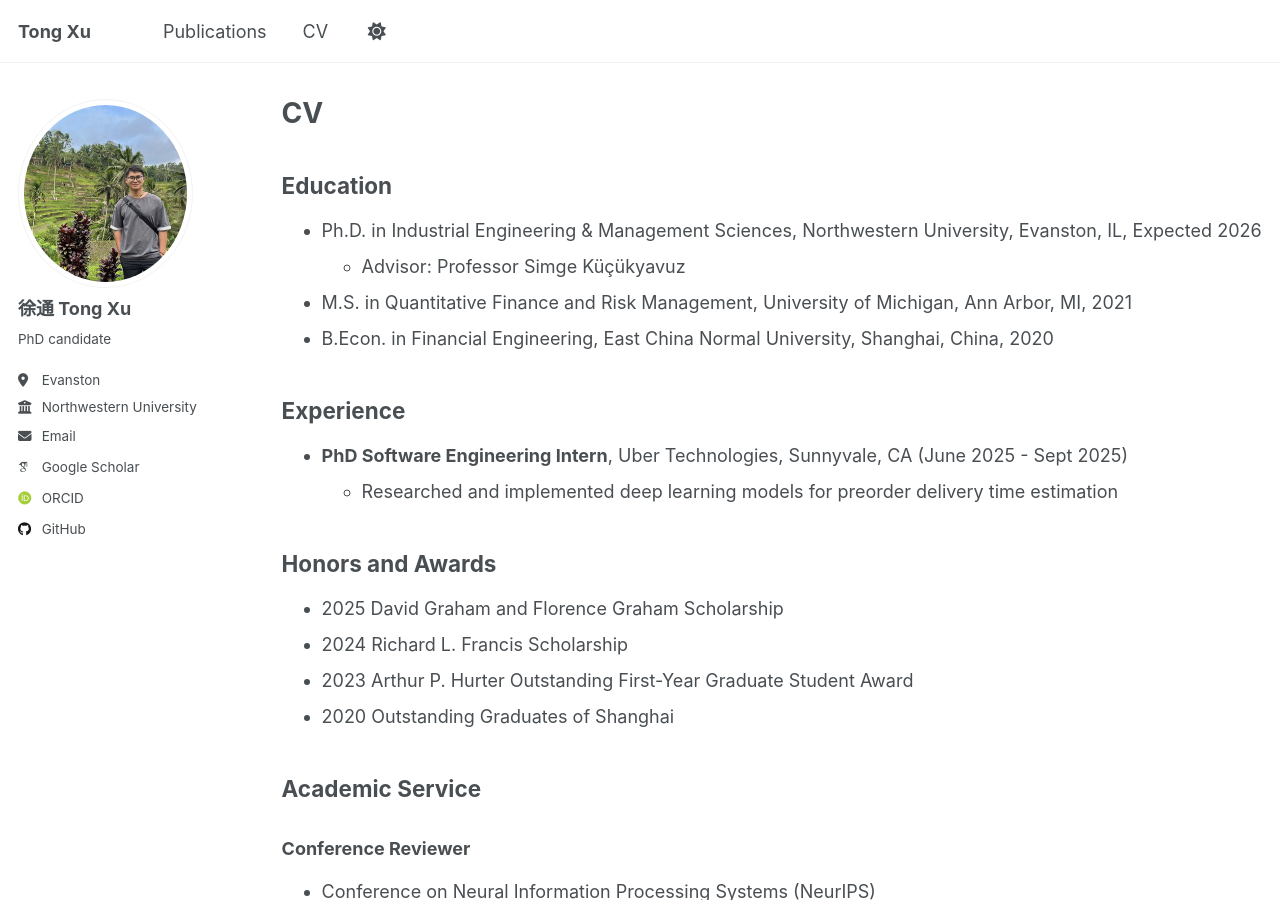
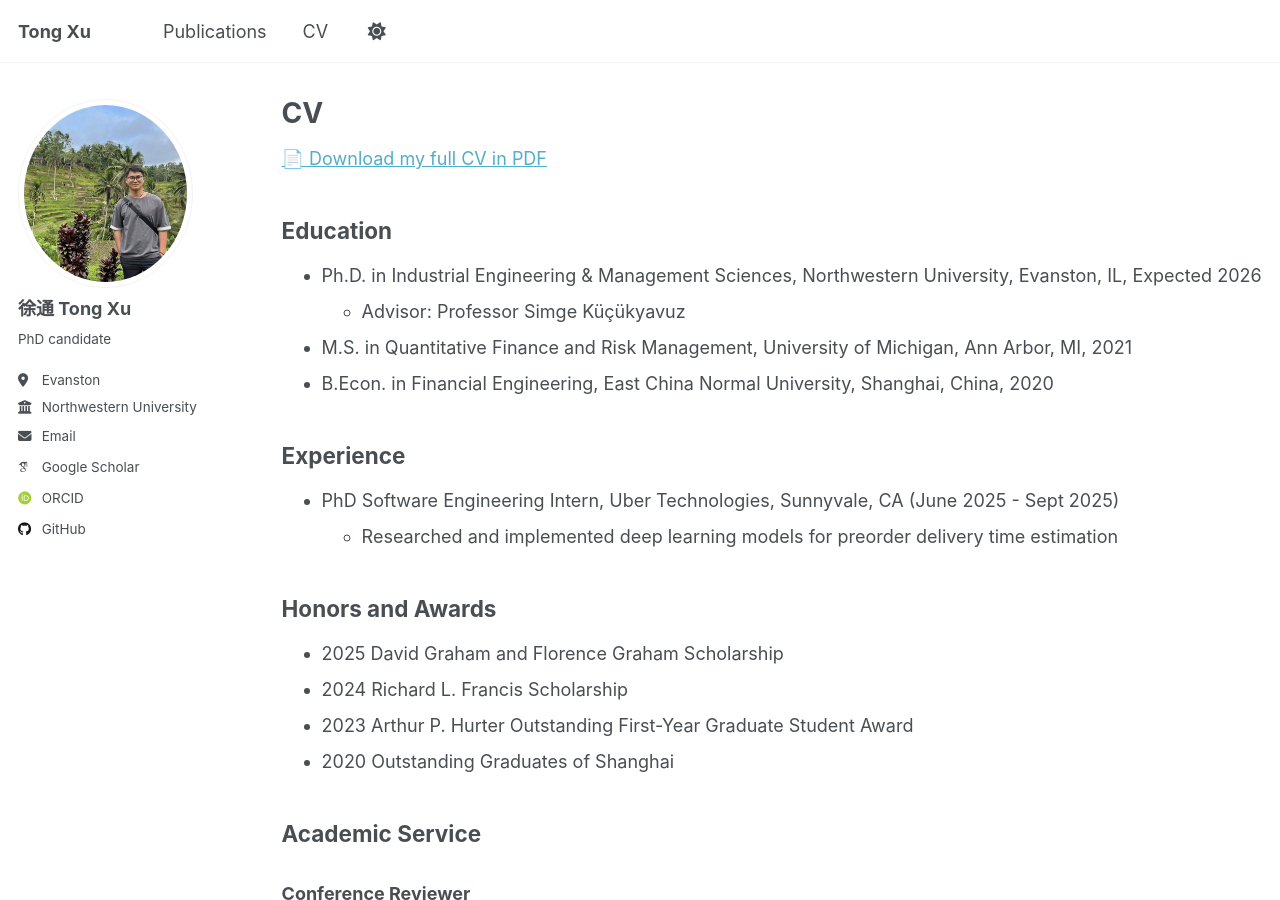
Before and after one commit to AtomXT/AtomXT, a Jekyll site: the page built from _pages/cv.md, in a window 1280 px wide and 900 px high. Built offline with Jekyll 4.4.1, drawn with Linux system fonts in a browser that asks for light colours; some web fonts are replaced; a script that is not in the unit is left out.

Commit message:
use google drive cv

```diff
--- a/_pages/cv.md
+++ b/_pages/cv.md
@@ -8,6 +8,7 @@ redirect_from:
 ---
 
 {% include base_path %}
+<a href="https://drive.google.com/file/d/1XFNPLzxKcXw8ss_ZIOCLTy4xBWGUwr_e/view?usp=drive_link" target="_blank" rel="noopener noreferrer">&#128196; Download my full CV in PDF</a>
 
 
 <h2>Education</h2>
@@ -27,7 +28,7 @@ redirect_from:
 
 <h2>Experience</h2>
 <ul>
-  <li><strong>PhD Software Engineering Intern</strong>, Uber Technologies, Sunnyvale, CA (June 2025 - Sept 2025)
+  <li>PhD Software Engineering Intern, Uber Technologies, Sunnyvale, CA (June 2025 - Sept 2025)
     <ul>
       <li>Researched and implemented deep learning models for preorder delivery time estimation</li>
     </ul>
@@ -52,7 +53,7 @@ redirect_from:
   <li>Artificial Intelligence and Statistics (AISTATS)</li>
 </ul>
 
-<h3>Presentations and Posters</h3>
+<h2>Presentations and Posters</h2>
 <ul>
   <li>INFORMS Annual Meeting, Atlanta, GA, Oct 2025</li>
   <li>International Conference on Continuous Optimization, Los Angeles, CA, July 2025</li>
```
